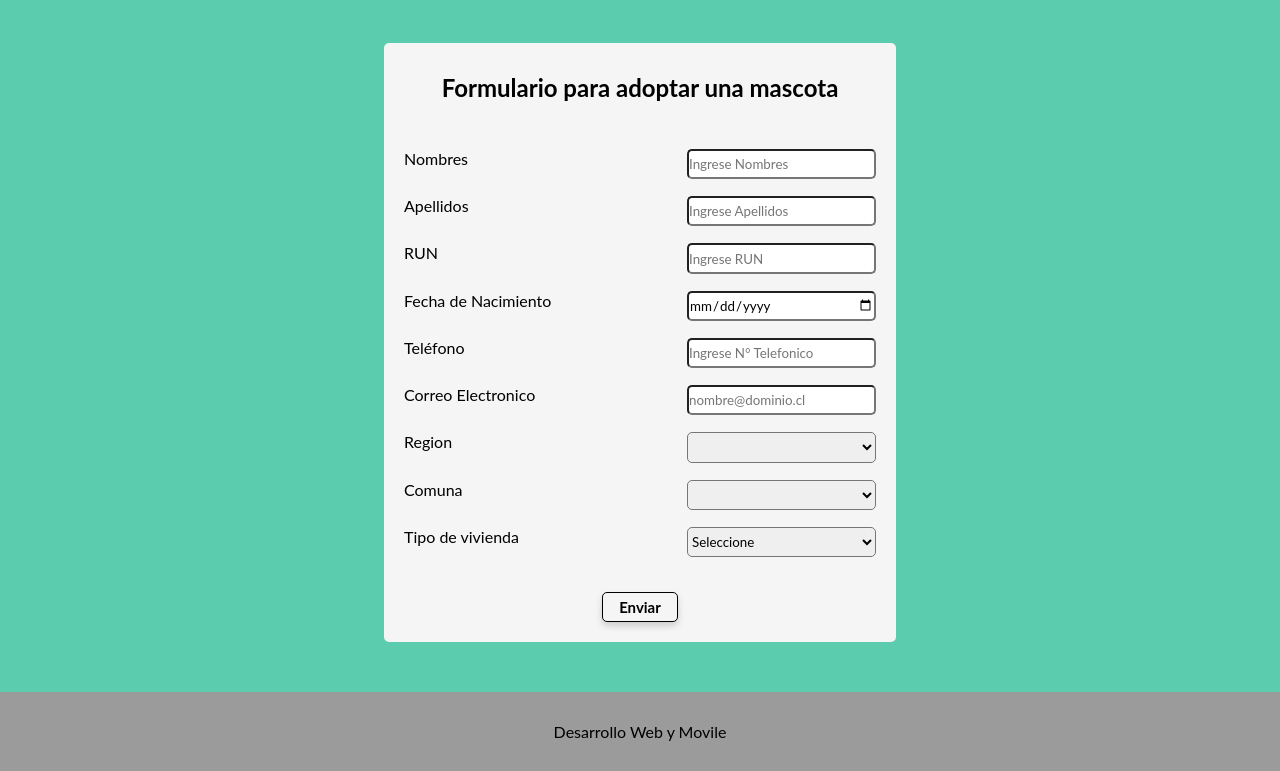
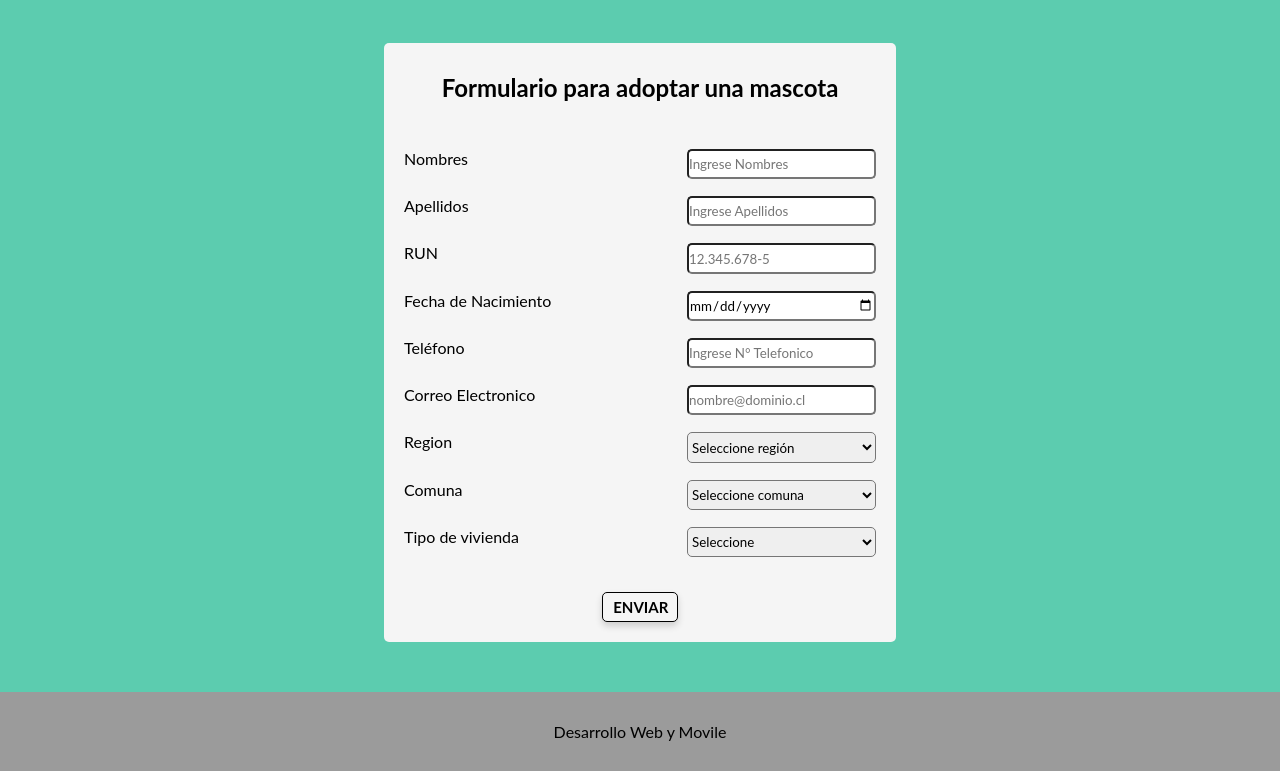
Before and after one commit to th3holy/misperris, a plain HTML site: page formulario.html in a window 1280 px wide. Shown: the part 97-868 px from the top of the page. Drawn offline with nearby package versions, Linux system fonts and the light colour scheme.

Commit message:
se agrego las validaciones al formulario

```diff
--- a/formulario.html
+++ b/formulario.html
@@ -7,6 +7,16 @@
     <title>Contactanos</title>
     <link rel="stylesheet" href="css/estilos.css">
     <link rel="stylesheet" href="css/formilario.css">
+    <script src="https://ajax.googleapis.com/ajax/libs/jquery/3.1.1/jquery.min.js"></script>
+    <script src="js/listadoComunas.js"></script>
+    <script src="js/jquery.rut.chileno.min.js"></script>
+    <script type="text/javascript">
+        jQuery(document).ready(function($) {
+            $('#rut').rut();
+
+        });
+    </script>
+
 </head>
 
 <body>
@@ -26,12 +36,10 @@
     <section class="contenedor-form">
         <div class="fomulario">
             <h2>Formulario para adoptar una mascota</h2>
-            <form action="" method="POST">
+            <form action="" method="POST" name="form1">
                 <label for="nombre">Nombres<input type="text" required name="nombre" placeholder="Ingrese Nombres"></label>
-                <label for="apellido">Apellidos <input type="text" required name="apellido" placeholder="Ingrese Apellidos">
-                </label>
-                <label for="run">RUN <input type="text" id="rut" name="rut" required oninput="checkRut(this)"
-                        placeholder="Ingrese RUN"></label>
+                <label for="apellido">Apellidos <input type="text" required name="apellido" placeholder="Ingrese Apellidos"></label>
+                <label for="run">RUN <input type="text" name="rut" id="rut" placeholder="Ingrese su Rut" style="color: red"></label>
                 <label for="fecha_nacimiento">Fecha de Nacimiento <input type="date" required max="2001-01-01" name="fecha_nacimiento"></label>
                 <label for="telefono">Teléfono <input type="tel" name="telefo" placeholder="Ingrese N° Telefonico"></label>
                 <label for="correo">Correo Electronico <input type="text" required name="correo" placeholder="nombre@dominio.cl"></label>
@@ -46,9 +54,10 @@
                         <option value="">Departamento</option>
                     </select>
                 </label>
+                <input class="boton" type="submit" value="ENVIAR" />
             </form>
         </div>
-        <button type="button" class="boton">Enviar</button>
+
     </section>
     <footer class="footer">
         <div class="contenido">
--- /dev/null
+++ b/js/jquery.rut.chileno.min.js
@@ -0,0 +1 @@
+!function(a){function b(a,b){a.closest(".rut-container").append(b)}a.fn.rut=function(c){var d=a.extend({error_html:'<span class="rut-error">Rut incorrecto</span>',formatear:!0,on:"blur",required:!0,placeholder:!0,fn_error:function(a){b(a,d.error_html)},fn_validado:function(a){}},c);return this.each(function(){var b=a(this);b.wrap('<div class="rut-container"></div>'),b.attr("pattern","[0-9]{1,2}.[0-9]{3}.[0-9]{3}-[0-9Kk]{1}").attr("maxlength",12),d.required&&b.attr("required","required"),d.placeholder&&b.attr("placeholder","12.345.678-5"),d.formatear&&b.on("blur",function(){b.val(a.rut.formatear(b.val()))}),b.on(d.on,function(){a(".rut-error").remove(),a.rut.validar(b.val())&&""!=a.trim(b.val())?d.fn_validado():d.fn_error(b)})})}}(jQuery),jQuery.rut={validar:function(a){if(!/[0-9]{1,2}.[0-9]{3}.[0-9]{3}-[0-9Kk]{1}/.test(a))return!1;var b=a.split("-"),c=b[1],a=b[0].split(".").join("");return"K"==c&&(c="k"),$.rut.dv(a)==c},dv:function(a){for(var b=0,c=1;a;a=Math.floor(a/10))c=(c+a%10*(9-b++%6))%11;return c?c-1:"k"},formatear:function(a){for(var b=this.quitar_formato(a),a=b.substring(0,b.length-1),c="";a.length>3;)c="."+a.substr(a.length-3)+c,a=a.substring(0,a.length-3);return""==$.trim(a)?"":a+c+"-"+b.charAt(b.length-1)},quitar_formato:function(a){return a=a.split("-").join("").split(".").join("")}};
--- /dev/null
+++ b/js/listadoComunas.js
@@ -0,0 +1,110 @@
+var RegionesYcomunas = {
+
+    "regiones": [{
+            "NombreRegion": "Arica y Parinacota",
+            "comunas": ["Arica", "Camarones", "Putre", "General Lagos"]
+        },
+        {
+            "NombreRegion": "Tarapacá",
+            "comunas": ["Iquique", "Alto Hospicio", "Pozo Almonte", "Camiña", "Colchane", "Huara", "Pica"]
+        },
+        {
+            "NombreRegion": "Antofagasta",
+            "comunas": ["Antofagasta", "Mejillones", "Sierra Gorda", "Taltal", "Calama", "Ollagüe", "San Pedro de Atacama", "Tocopilla", "María Elena"]
+        },
+        {
+            "NombreRegion": "Atacama",
+            "comunas": ["Copiapó", "Caldera", "Tierra Amarilla", "Chañaral", "Diego de Almagro", "Vallenar", "Alto del Carmen", "Freirina", "Huasco"]
+        },
+        {
+            "NombreRegion": "Coquimbo",
+            "comunas": ["La Serena", "Coquimbo", "Andacollo", "La Higuera", "Paiguano", "Vicuña", "Illapel", "Canela", "Los Vilos", "Salamanca", "Ovalle", "Combarbalá", "Monte Patria", "Punitaqui", "Río Hurtado"]
+        },
+        {
+            "NombreRegion": "Valparaíso",
+            "comunas": ["Valparaíso", "Casablanca", "Concón", "Juan Fernández", "Puchuncaví", "Quintero", "Viña del Mar", "Isla de Pascua", "Los Andes", "Calle Larga", "Rinconada", "San Esteban", "La Ligua", "Cabildo", "Papudo", "Petorca", "Zapallar", "Quillota", "Calera", "Hijuelas", "La Cruz", "Nogales", "San Antonio", "Algarrobo", "Cartagena", "El Quisco", "El Tabo", "Santo Domingo", "San Felipe", "Catemu", "Llaillay", "Panquehue", "Putaendo", "Santa María", "Quilpué", "Limache", "Olmué", "Villa Alemana"]
+        },
+        {
+            "NombreRegion": "Región del Libertador Gral. Bernardo O’Higgins",
+            "comunas": ["Rancagua", "Codegua", "Coinco", "Coltauco", "Doñihue", "Graneros", "Las Cabras", "Machalí", "Malloa", "Mostazal", "Olivar", "Peumo", "Pichidegua", "Quinta de Tilcoco", "Rengo", "Requínoa", "San Vicente", "Pichilemu", "La Estrella", "Litueche", "Marchihue", "Navidad", "Paredones", "San Fernando", "Chépica", "Chimbarongo", "Lolol", "Nancagua", "Palmilla", "Peralillo", "Placilla", "Pumanque", "Santa Cruz"]
+        },
+        {
+            "NombreRegion": "Región del Maule",
+            "comunas": ["Talca", "ConsVtución", "Curepto", "Empedrado", "Maule", "Pelarco", "Pencahue", "Río Claro", "San Clemente", "San Rafael", "Cauquenes", "Chanco", "Pelluhue", "Curicó", "Hualañé", "Licantén", "Molina", "Rauco", "Romeral", "Sagrada Familia", "Teno", "Vichuquén", "Linares", "Colbún", "Longaví", "Parral", "ReVro", "San Javier", "Villa Alegre", "Yerbas Buenas"]
+        },
+        {
+            "NombreRegion": "Región del Biobío",
+            "comunas": ["Concepción", "Coronel", "Chiguayante", "Florida", "Hualqui", "Lota", "Penco", "San Pedro de la Paz", "Santa Juana", "Talcahuano", "Tomé", "Hualpén", "Lebu", "Arauco", "Cañete", "Contulmo", "Curanilahue", "Los Álamos", "Tirúa", "Los Ángeles", "Antuco", "Cabrero", "Laja", "Mulchén", "Nacimiento", "Negrete", "Quilaco", "Quilleco", "San Rosendo", "Santa Bárbara", "Tucapel", "Yumbel", "Alto Biobío", "Chillán", "Bulnes", "Cobquecura", "Coelemu", "Coihueco", "Chillán Viejo", "El Carmen", "Ninhue", "Ñiquén", "Pemuco", "Pinto", "Portezuelo", "Quillón", "Quirihue", "Ránquil", "San Carlos", "San Fabián", "San Ignacio", "San Nicolás", "Treguaco", "Yungay"]
+        },
+        {
+            "NombreRegion": "Región de la Araucanía",
+            "comunas": ["Temuco", "Carahue", "Cunco", "Curarrehue", "Freire", "Galvarino", "Gorbea", "Lautaro", "Loncoche", "Melipeuco", "Nueva Imperial", "Padre las Casas", "Perquenco", "Pitrufquén", "Pucón", "Saavedra", "Teodoro Schmidt", "Toltén", "Vilcún", "Villarrica", "Cholchol", "Angol", "Collipulli", "Curacautín", "Ercilla", "Lonquimay", "Los Sauces", "Lumaco", "Purén", "Renaico", "Traiguén", "Victoria", ]
+        },
+        {
+            "NombreRegion": "Región de Los Ríos",
+            "comunas": ["Valdivia", "Corral", "Lanco", "Los Lagos", "Máfil", "Mariquina", "Paillaco", "Panguipulli", "La Unión", "Futrono", "Lago Ranco", "Río Bueno"]
+        },
+        {
+            "NombreRegion": "Región de Los Lagos",
+            "comunas": ["Puerto Montt", "Calbuco", "Cochamó", "Fresia", "FruVllar", "Los Muermos", "Llanquihue", "Maullín", "Puerto Varas", "Castro", "Ancud", "Chonchi", "Curaco de Vélez", "Dalcahue", "Puqueldón", "Queilén", "Quellón", "Quemchi", "Quinchao", "Osorno", "Puerto Octay", "Purranque", "Puyehue", "Río Negro", "San Juan de la Costa", "San Pablo", "Chaitén", "Futaleufú", "Hualaihué", "Palena"]
+        },
+        {
+            "NombreRegion": "Región Aisén del Gral. Carlos Ibáñez del Campo",
+            "comunas": ["Coihaique", "Lago Verde", "Aisén", "Cisnes", "Guaitecas", "Cochrane", "O’Higgins", "Tortel", "Chile Chico", "Río Ibáñez"]
+        },
+        {
+            "NombreRegion": "Región de Magallanes y de la AntárVca Chilena",
+            "comunas": ["Punta Arenas", "Laguna Blanca", "Río Verde", "San Gregorio", "Cabo de Hornos (Ex Navarino)", "AntárVca", "Porvenir", "Primavera", "Timaukel", "Natales", "Torres del Paine"]
+        },
+        {
+            "NombreRegion": "Región Metropolitana de Santiago",
+            "comunas": ["Cerrillos", "Cerro Navia", "Conchalí", "El Bosque", "Estación Central", "Huechuraba", "Independencia", "La Cisterna", "La Florida", "La Granja", "La Pintana", "La Reina", "Las Condes", "Lo Barnechea", "Lo Espejo", "Lo Prado", "Macul", "Maipú", "Ñuñoa", "Pedro Aguirre Cerda", "Peñalolén", "Providencia", "Pudahuel", "Quilicura", "Quinta Normal", "Recoleta", "Renca", "San Joaquín", "San Miguel", "San Ramón", "Vitacura", "Puente Alto", "Pirque", "San José de Maipo", "Colina", "Lampa", "TilVl", "San Bernardo", "Buin", "Calera de Tango", "Paine", "Melipilla", "Alhué", "Curacaví", "María Pinto", "San Pedro", "Talagante", "El Monte", "Isla de Maipo", "Padre Hurtado", "Peñaflor"]
+        }
+    ]
+}
+
+
+jQuery(document).ready(function() {
+
+    var iRegion = 0;
+    var htmlRegion = '<option value="sin-region">Seleccione región</option><option value="sin-region">--</option>';
+    var htmlComunas = '<option value="sin-region">Seleccione comuna</option><option value="sin-region">--</option>';
+
+    jQuery.each(RegionesYcomunas.regiones, function() {
+        htmlRegion = htmlRegion + '<option value="' + RegionesYcomunas.regiones[iRegion].NombreRegion + '">' + RegionesYcomunas.regiones[iRegion].NombreRegion + '</option>';
+        iRegion++;
+    });
+
+    jQuery('#regiones').html(htmlRegion);
+    jQuery('#comunas').html(htmlComunas);
+
+    jQuery('#regiones').change(function() {
+        var iRegiones = 0;
+        var valorRegion = jQuery(this).val();
+        var htmlComuna = '<option value="sin-comuna">Seleccione comuna</option><option value="sin-comuna">--</option>';
+        jQuery.each(RegionesYcomunas.regiones, function() {
+            if (RegionesYcomunas.regiones[iRegiones].NombreRegion == valorRegion) {
+                var iComunas = 0;
+                jQuery.each(RegionesYcomunas.regiones[iRegiones].comunas, function() {
+                    htmlComuna = htmlComuna + '<option value="' + RegionesYcomunas.regiones[iRegiones].comunas[iComunas] + '">' + RegionesYcomunas.regiones[iRegiones].comunas[iComunas] + '</option>';
+                    iComunas++;
+                });
+            }
+            iRegiones++;
+        });
+        jQuery('#comunas').html(htmlComuna);
+    });
+    jQuery('#comunas').change(function() {
+        if (jQuery(this).val() == 'sin-region') {
+            alert('selecciones Región');
+        } else if (jQuery(this).val() == 'sin-comuna') {
+            alert('selecciones Comuna');
+        }
+    });
+    jQuery('#regiones').change(function() {
+        if (jQuery(this).val() == 'sin-region') {
+            alert('selecciones Región');
+        }
+    });
+
+});
```
